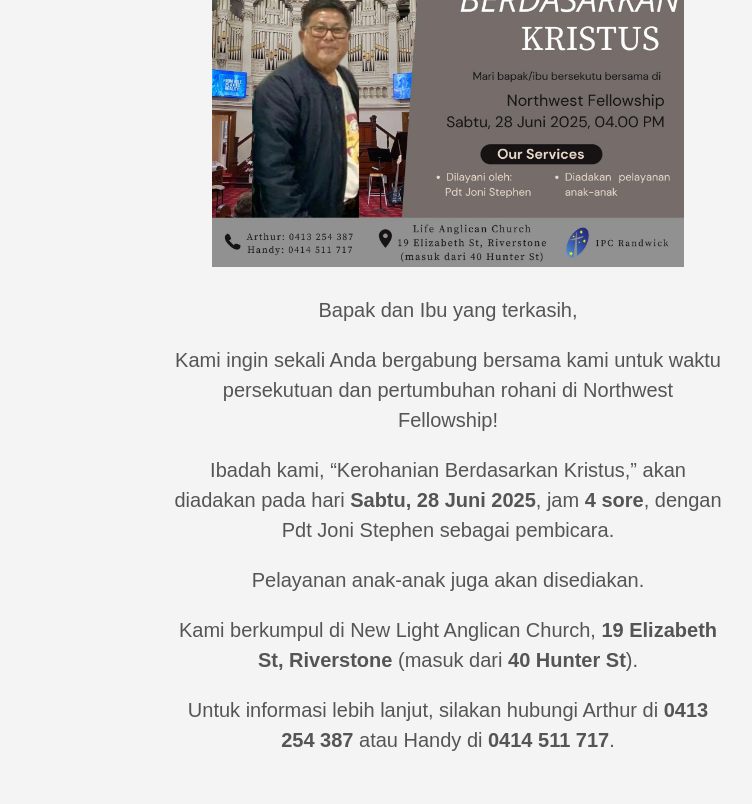
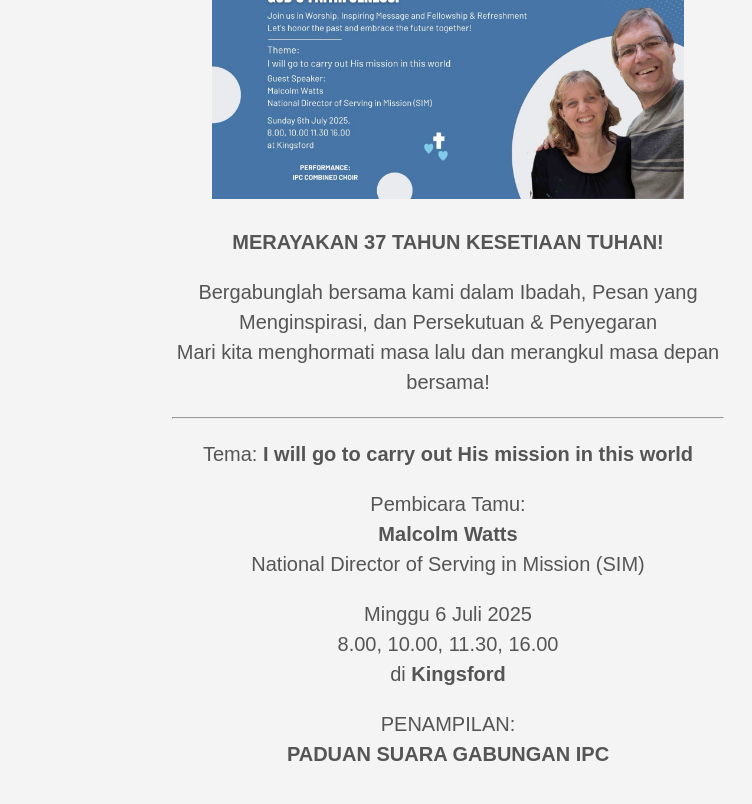
Before and after one commit to northwest-ipc/northwest-ipc.github.io, a plain HTML site: page index.html in a window 1280 px wide. Shown: the part 726-1530 px from the top of the page, without its empty margins (192-944 px from the left). Drawn offline with Linux system fonts and the light colour scheme.

Commit message:
add malcolm watts

```diff
--- a/index.html
+++ b/index.html
@@ -43,31 +43,31 @@
     <meta property="og:url" content="https://northwest-ipc.github.io/">
   <meta property="og:site_name" content="NorthWest IPC">
   <meta property="og:title" content="NorthWest IPC">
-  <meta property="og:description" content="28 Juni 2025 Bapak dan Ibu yang terkasih,
-Kami ingin sekali Anda bergabung bersama kami untuk waktu persekutuan dan pertumbuhan rohani di Northwest Fellowship!
-Ibadah kami, “Kerohanian Berdasarkan Kristus,” akan diadakan pada hari Sabtu, 28 Juni 2025, jam 4 sore, dengan Pdt Joni Stephen sebagai pembicara.
-Pelayanan anak-anak juga akan disediakan.
-Kami berkumpul di New Light Anglican Church, 19 Elizabeth St, Riverstone (masuk dari 40 Hunter St).
-Untuk informasi lebih lanjut, silakan hubungi Arthur di 0413 254 387 atau Handy di 0414 511 717.">
+  <meta property="og:description" content="28 Juni 2025 MERAYAKAN 37 TAHUN KESETIAAN TUHAN!
+Bergabunglah bersama kami dalam Ibadah, Pesan yang Menginspirasi, dan Persekutuan &amp; Penyegaran Mari kita menghormati masa lalu dan merangkul masa depan bersama!
+Tema: I will go to carry out His mission in this world
+Pembicara Tamu: Malcolm Watts National Director of Serving in Mission (SIM)
+Minggu 6 Juli 2025 8.00, 10.00, 11.30, 16.00 di Kingsford
+PENAMPILAN: PADUAN SUARA GABUNGAN IPC">
   <meta property="og:locale" content="en_us">
   <meta property="og:type" content="website">
 
   <meta itemprop="name" content="NorthWest IPC">
-  <meta itemprop="description" content="28 Juni 2025 Bapak dan Ibu yang terkasih,
-Kami ingin sekali Anda bergabung bersama kami untuk waktu persekutuan dan pertumbuhan rohani di Northwest Fellowship!
-Ibadah kami, “Kerohanian Berdasarkan Kristus,” akan diadakan pada hari Sabtu, 28 Juni 2025, jam 4 sore, dengan Pdt Joni Stephen sebagai pembicara.
-Pelayanan anak-anak juga akan disediakan.
-Kami berkumpul di New Light Anglican Church, 19 Elizabeth St, Riverstone (masuk dari 40 Hunter St).
-Untuk informasi lebih lanjut, silakan hubungi Arthur di 0413 254 387 atau Handy di 0414 511 717.">
-  <meta itemprop="wordCount" content="84">
+  <meta itemprop="description" content="28 Juni 2025 MERAYAKAN 37 TAHUN KESETIAAN TUHAN!
+Bergabunglah bersama kami dalam Ibadah, Pesan yang Menginspirasi, dan Persekutuan &amp; Penyegaran Mari kita menghormati masa lalu dan merangkul masa depan bersama!
+Tema: I will go to carry out His mission in this world
+Pembicara Tamu: Malcolm Watts National Director of Serving in Mission (SIM)
+Minggu 6 Juli 2025 8.00, 10.00, 11.30, 16.00 di Kingsford
+PENAMPILAN: PADUAN SUARA GABUNGAN IPC">
+  <meta itemprop="wordCount" content="68">
   <meta name="twitter:card" content="summary">
   <meta name="twitter:title" content="NorthWest IPC">
-  <meta name="twitter:description" content="28 Juni 2025 Bapak dan Ibu yang terkasih,
-Kami ingin sekali Anda bergabung bersama kami untuk waktu persekutuan dan pertumbuhan rohani di Northwest Fellowship!
-Ibadah kami, “Kerohanian Berdasarkan Kristus,” akan diadakan pada hari Sabtu, 28 Juni 2025, jam 4 sore, dengan Pdt Joni Stephen sebagai pembicara.
-Pelayanan anak-anak juga akan disediakan.
-Kami berkumpul di New Light Anglican Church, 19 Elizabeth St, Riverstone (masuk dari 40 Hunter St).
-Untuk informasi lebih lanjut, silakan hubungi Arthur di 0413 254 387 atau Handy di 0414 511 717.">
+  <meta name="twitter:description" content="28 Juni 2025 MERAYAKAN 37 TAHUN KESETIAAN TUHAN!
+Bergabunglah bersama kami dalam Ibadah, Pesan yang Menginspirasi, dan Persekutuan &amp; Penyegaran Mari kita menghormati masa lalu dan merangkul masa depan bersama!
+Tema: I will go to carry out His mission in this world
+Pembicara Tamu: Malcolm Watts National Director of Serving in Mission (SIM)
+Minggu 6 Juli 2025 8.00, 10.00, 11.30, 16.00 di Kingsford
+PENAMPILAN: PADUAN SUARA GABUNGAN IPC">
 
 
       <script async src="https://www.googletagmanager.com/gtag/js?id=G-6D8NW3FQFK"></script>
@@ -167,19 +167,22 @@ Untuk informasi lebih lanjut, silakan hubungi Arthur di 0413 254 387 atau Handy
 
   <article class="cf ph3 ph5-l pv3 pv4-l f4 tc-l center measure-wide lh-copy nested-links mid-gray">
     <h2 id="28-juni-2025">28 Juni 2025</h2>
-<figure><img src="/images/posts/fellowship-invite-28june2025.jpg">
+<figure><img src="/images/posts/MalcolmWatts.jpg">
 </figure>
 
-<p>Bapak dan Ibu yang terkasih,</p>
-<p>Kami ingin sekali Anda bergabung bersama kami untuk waktu persekutuan dan
-pertumbuhan rohani di Northwest Fellowship!</p>
-<p>Ibadah kami, &ldquo;Kerohanian Berdasarkan Kristus,&rdquo; akan diadakan pada hari
-<strong>Sabtu, 28 Juni 2025</strong>, jam <strong>4 sore</strong>, dengan Pdt Joni Stephen sebagai pembicara.</p>
-<p>Pelayanan anak-anak juga akan disediakan.</p>
-<p>Kami berkumpul di New Light Anglican Church, <strong>19 Elizabeth St, Riverstone</strong>
-(masuk dari <strong>40 Hunter St</strong>).</p>
-<p>Untuk informasi lebih lanjut, silakan hubungi Arthur di <strong>0413 254 387</strong>
-atau Handy di <strong>0414 511 717</strong>.</p>
+<p><strong>MERAYAKAN 37 TAHUN KESETIAAN TUHAN!</strong></p>
+<p>Bergabunglah bersama kami dalam Ibadah, Pesan yang Menginspirasi, dan Persekutuan &amp; Penyegaran
+<br>Mari kita menghormati masa lalu dan merangkul masa depan bersama!</p>
+<hr>
+<p>Tema: <strong>I will go to carry out His mission in this world</strong></p>
+<p>Pembicara Tamu:
+<br><strong>Malcolm Watts</strong>
+<br>National Director of Serving in Mission (SIM)</p>
+<p>Minggu 6 Juli 2025
+<br>8.00, 10.00, 11.30, 16.00
+<br>di <strong>Kingsford</strong></p>
+<p>PENAMPILAN:
+<br><strong>PADUAN SUARA GABUNGAN IPC</strong></p>
 
   </article>
 
```
Also changed, not shown: images/posts/MalcolmWatts.jpeg (added), images/posts/MalcolmWatts.jpg (added).
